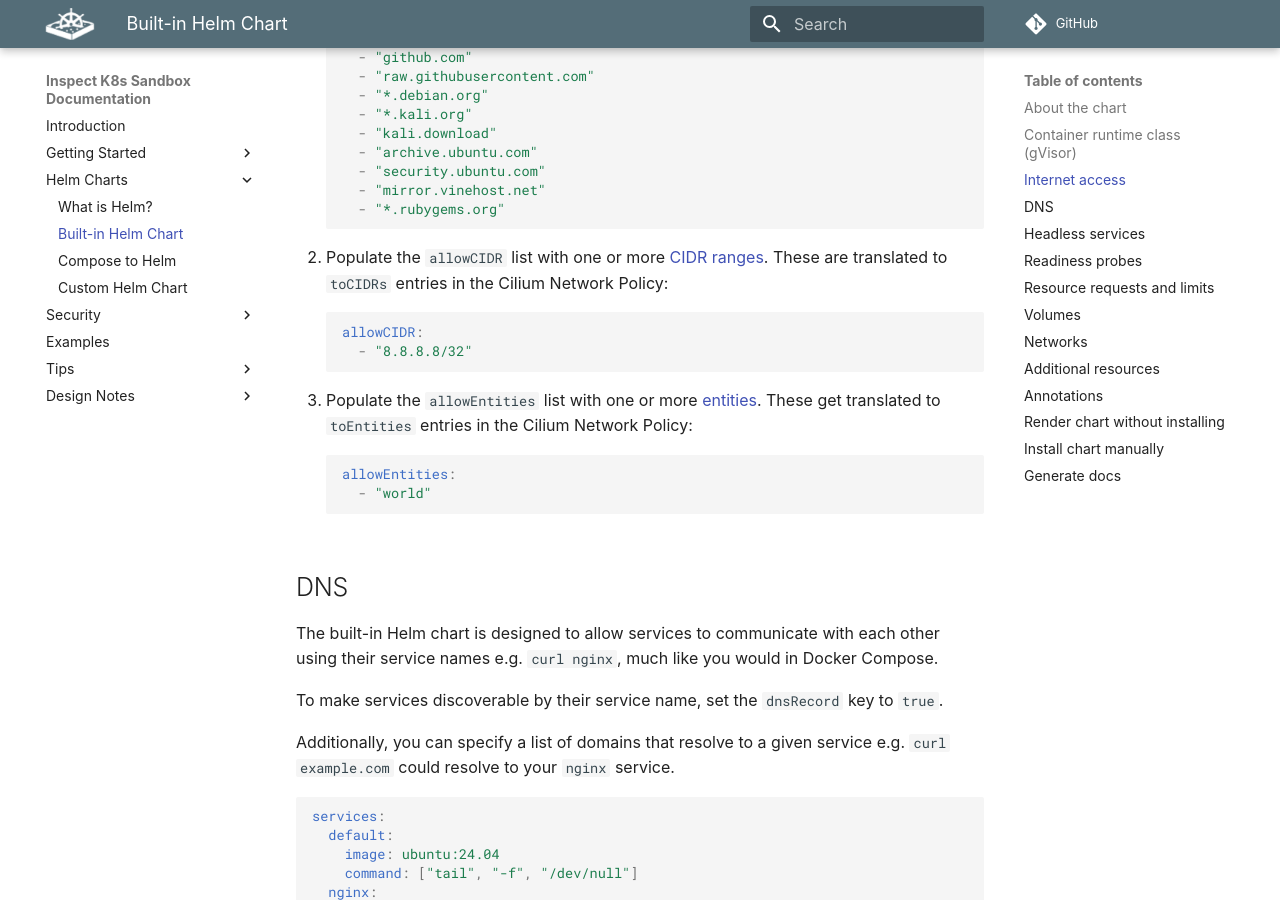
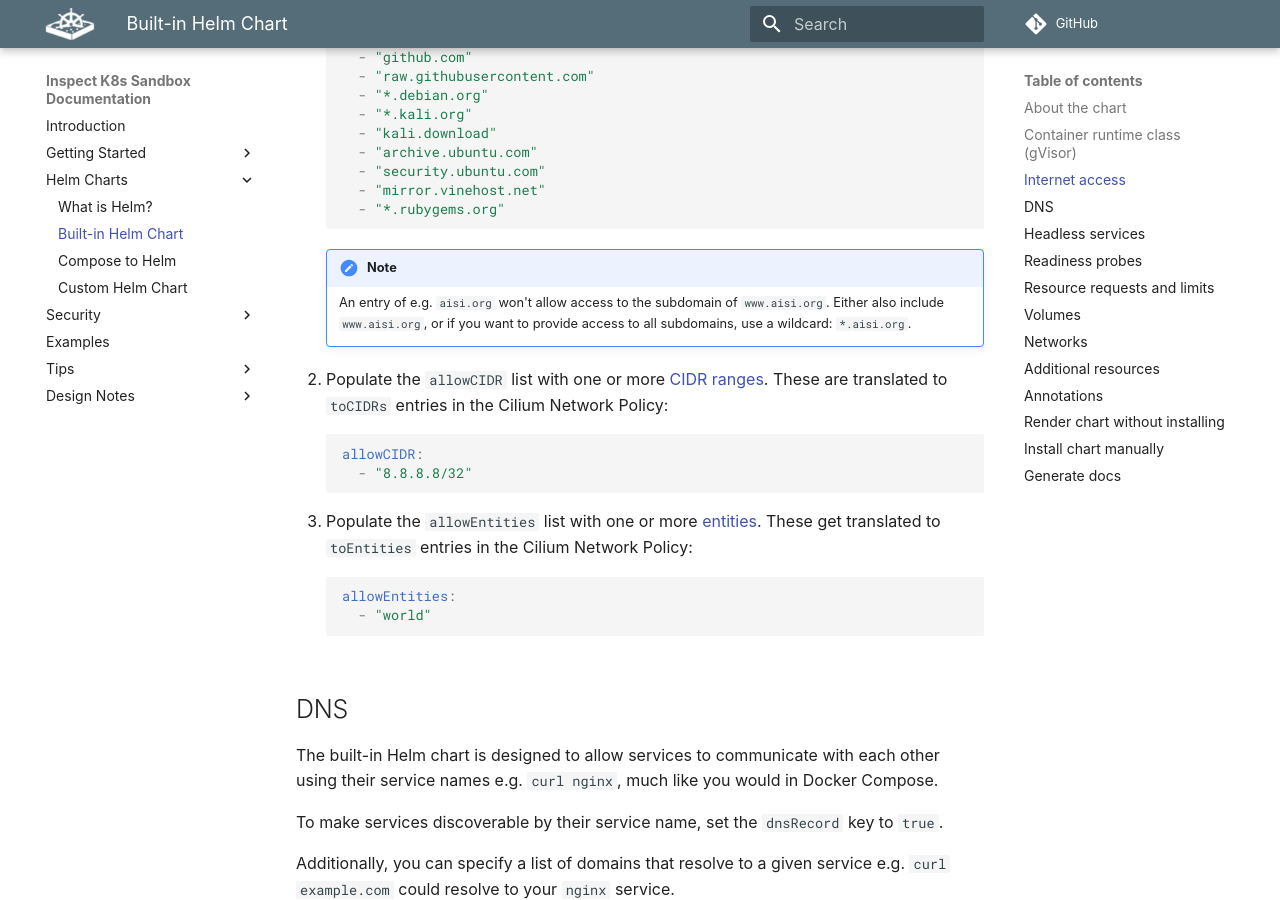
Before and after one commit to UKGovernmentBEIS/inspect_k8s_sandbox, an MkDocs documentation site: the page built from docs/docs/helm/built-in-chart.md, in a window 1280 px wide and 900 px high, scrolled down 1599 px. Built offline with MkDocs 1.6.1 and Material for MkDocs 9.7.7, drawn with Linux system fonts in a browser that asks for light colours; some web fonts are replaced; comment, search, counter and statistics services are not loaded.

Commit message:
Add note about subdomains.

````diff
--- a/docs/docs/helm/built-in-chart.md
+++ b/docs/docs/helm/built-in-chart.md
@@ -112,6 +112,12 @@ from a variety of sources:
       - "mirror.vinehost.net"
       - "*.rubygems.org"
     ```
+
+    !!! note
+
+        An entry of e.g. `aisi.org` won't allow access to the subdomain of
+        `www.aisi.org`. Either also include `www.aisi.org`, or if you want to provide
+        access to all subdomains, use a wildcard: `*.aisi.org`.
 
 2. Populate the `allowCIDR` list with one or more [CIDR
 ranges](https://docs.cilium.io/en/stable/security/policy/language/#cidr-based). These
````
